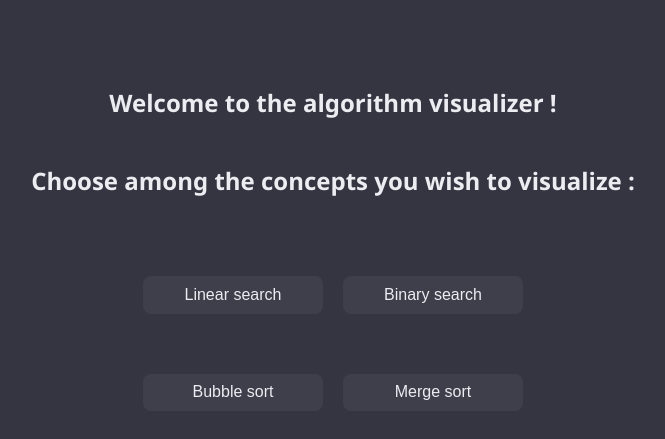
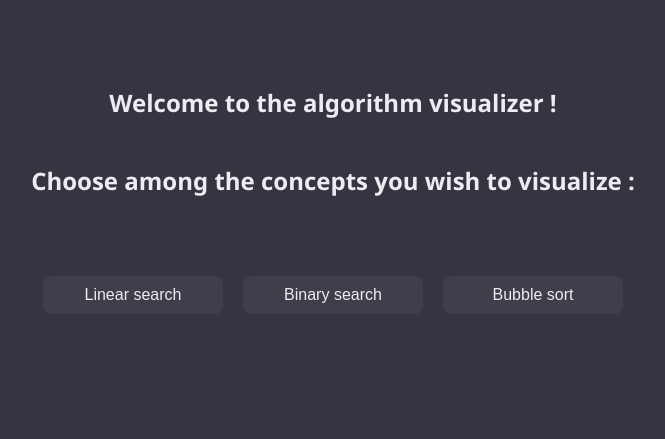
Before and after one commit to JulienVerliac/final_projectcs50, a Flask app: page / in a window 1280 px wide. Shown: the top 439 px of the page, without its empty margins (307-972 px from the left). Run offline with Flask 3, Linux system fonts and the light colour scheme.

Commit message:
Final correction

```diff
--- a/app.py
+++ b/app.py
@@ -65,7 +65,7 @@ def vis_bubble():
         print("Original array:", original_array)
         print("Compared:", sort_steps)
         print("Array sorted:", array_to_sort)
-        return render_template("visualize_bubblesort.html", original_array = original_array, sort_steps = sort_steps)
+        return render_template("visualize_bubblesort.html", original_array = original_array, sort_steps = sort_steps, array_to_sort = array_to_sort )
 
 # -------------------------------------------------
 # Algorithms we want to visualize and we may call #
--- a/static/style.css
+++ b/static/style.css
@@ -34,7 +34,7 @@ button {
 
 .button-grid {
     display: grid;
-    grid-template-columns: repeat(2, 1fr);
+    grid-template-columns: repeat(3, 1fr);
     gap: 20px;
     justify-items: center;
     margin-top: 40px;
--- a/templates/index.html
+++ b/templates/index.html
@@ -20,9 +20,6 @@
             <form action="/bubble-sort" method="get">
                 <button class="prompt-button" type="submit">Bubble sort</button>
             </form>
-            <form action="/merge-sort" method="get">
-                <button class="prompt-button" type="submit">Merge sort</button>
-            </form>
         </div>
     </section>
 </body>
--- a/templates/visualize_bubblesort.html
+++ b/templates/visualize_bubblesort.html
@@ -35,7 +35,10 @@
     </form>
 
     {% if original_array %}
-        <div class="array-container" id="array-container"></div>
+    <h2>Original Array:</h2>
+    <div class="array-display"><p>The original and unsorted array created is {{ original_array }}</p></div>
+    <div class="array-container" id="array-container"></div>
+    <div class="array-display"><p>The sorted array is now {{ array_to_sort }}</p></div>
     {% endif %}
 
     {% if original_array and sort_steps %}
```
Also changed, not shown: README.md.
